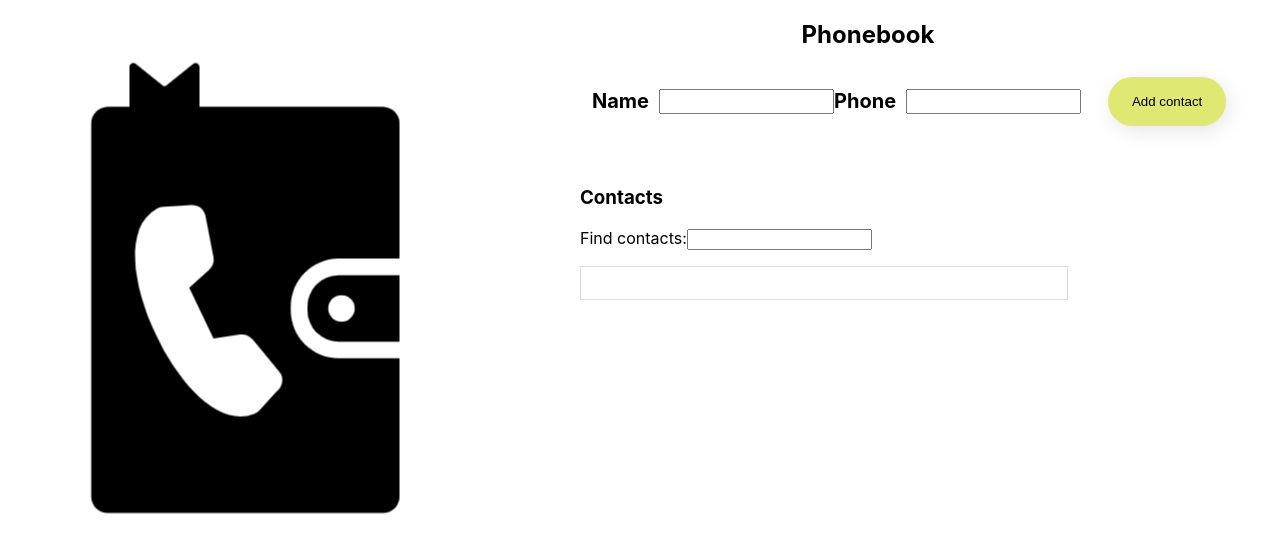
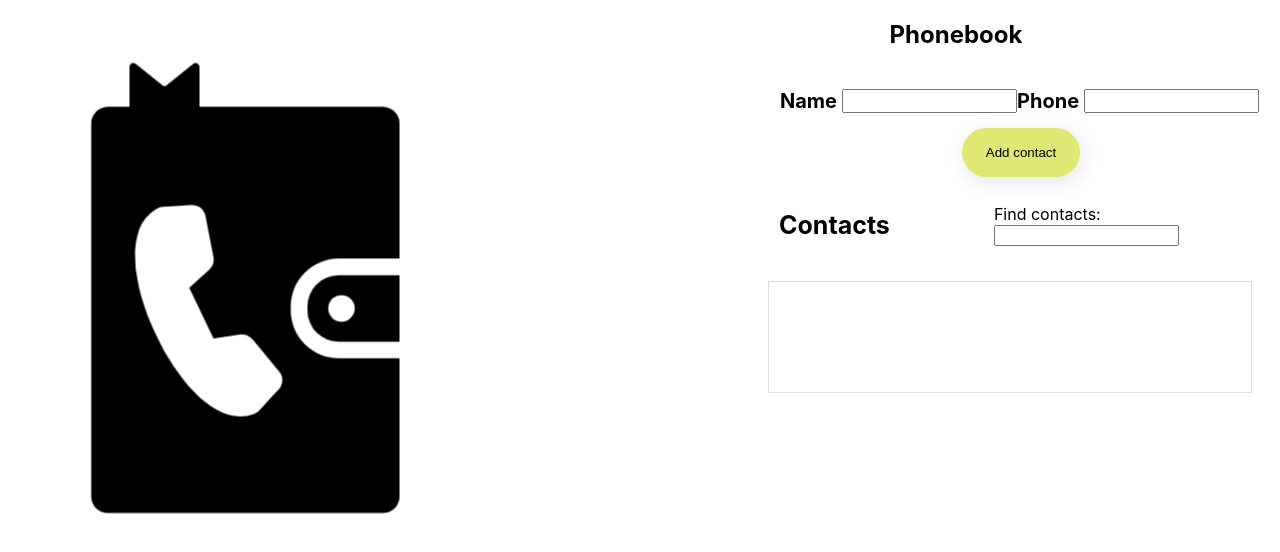
Before and after one commit to Anton240896/Anton240896-goit-react-hw-03-phonebook, a React (Create React App) app: page / in a window 1280 px wide. Shown: the top 552 px of the page. Built offline with nearby package versions, Linux system fonts and the light colour scheme.

Commit message:
add style

```diff
--- a/src/components/App.jsx
+++ b/src/components/App.jsx
@@ -3,7 +3,12 @@ import React, { Component } from 'react';
 import { ContactForm } from 'components/ContactForm/contactForm';
 import { ContactList } from 'components/ContactList/contactList';
 import { Filter } from 'components/Filter/filter';
-import { Container, PhonebookName } from './App.styled';
+import {
+  ContactFilter,
+  Container,
+  PhonebookName,
+  Contacts,
+} from './App.styled';
 
 import { nanoid } from 'nanoid';
 
@@ -58,17 +63,25 @@ export class App extends Component {
   /*============================================*/
 
   render() {
+    const stateFilter = this.state.filter;
     const filterElement = this.filterElem();
+    const addContacts = this.addContact;
+    const onFilter = this.onFilter;
+    const deleteContact = this.deleteContact;
 
     return (
       <Container>
         <PhonebookName>Phonebook</PhonebookName>
-        <ContactForm addContact={this.addContact} />
-        <h3>Contacts</h3>
-        <Filter value={this.state.filter} onChange={this.onFilter} />
+        <ContactForm addContact={addContacts} />
+
+        <ContactFilter>
+          <Contacts>Contacts</Contacts>
+          <Filter value={stateFilter} onChange={onFilter} />
+        </ContactFilter>
+
         <ContactList
           contactsBook={filterElement}
-          deleteContact={this.deleteContact}
+          deleteContact={deleteContact}
         />
       </Container>
     );
--- a/src/components/App.styled.js
+++ b/src/components/App.styled.js
@@ -1,9 +1,20 @@
 import styled from 'styled-components';
 
 export const Container = styled.section`
-  width: 700px;
-  height: 250px;
-  margin-left: auto;
+  width: 500px;
+  min-height: 100px;
+  margin-left: 60%;
+`;
+
+export const ContactFilter = styled.div`
+  display: flex;
+  align-items: center;
+  gap: 104px;
+  margin-left: 11px;
+`;
+
+export const Contacts = styled.h3`
+  font-size: 25px;
 `;
 
 export const PhonebookName = styled.h2`
--- a/src/components/ContactForm/contactForm.styled.js
+++ b/src/components/ContactForm/contactForm.styled.js
@@ -10,6 +10,9 @@ export const Form = styled.form`
   margin-bottom: 48px;
 
   button {
+    position: absolute;
+    top: 140px;
+    right: 200px;
     min-width: 118px;
     height: 49px;
     background-color: #dee873;
@@ -32,6 +35,6 @@ export const Label = styled.label`
   input {
     display: block;
     width: 167px;
-    margin-left: 10px;
+    margin-left: 5px;
   }
 `;
--- a/src/components/ContactList/contactList.styled.js
+++ b/src/components/ContactList/contactList.styled.js
@@ -3,8 +3,8 @@ import styled from 'styled-components';
 export const ContactListStyled = styled.ul`
   display: flex;
   flex-direction: column;
-  width: 454px;
-
+  width: 450px;
+  min-height: 78px;
   padding: 16px;
 
   border: 1px solid #dedede;
```
